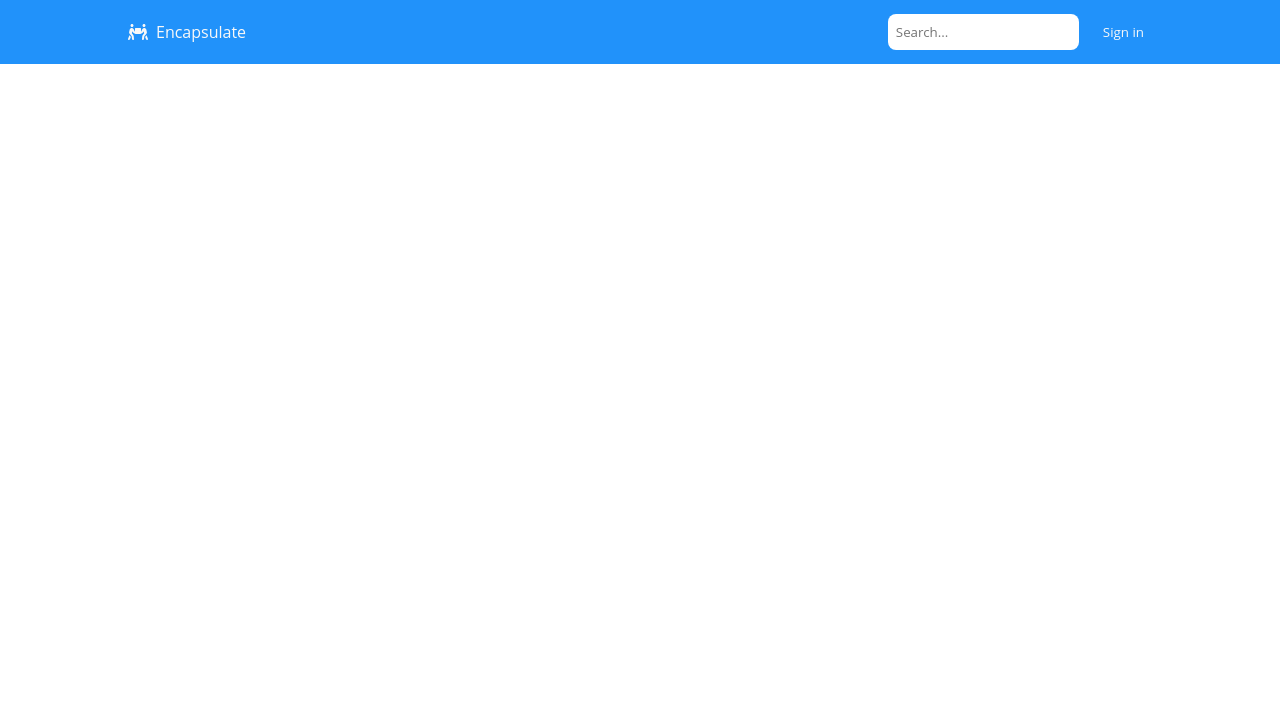
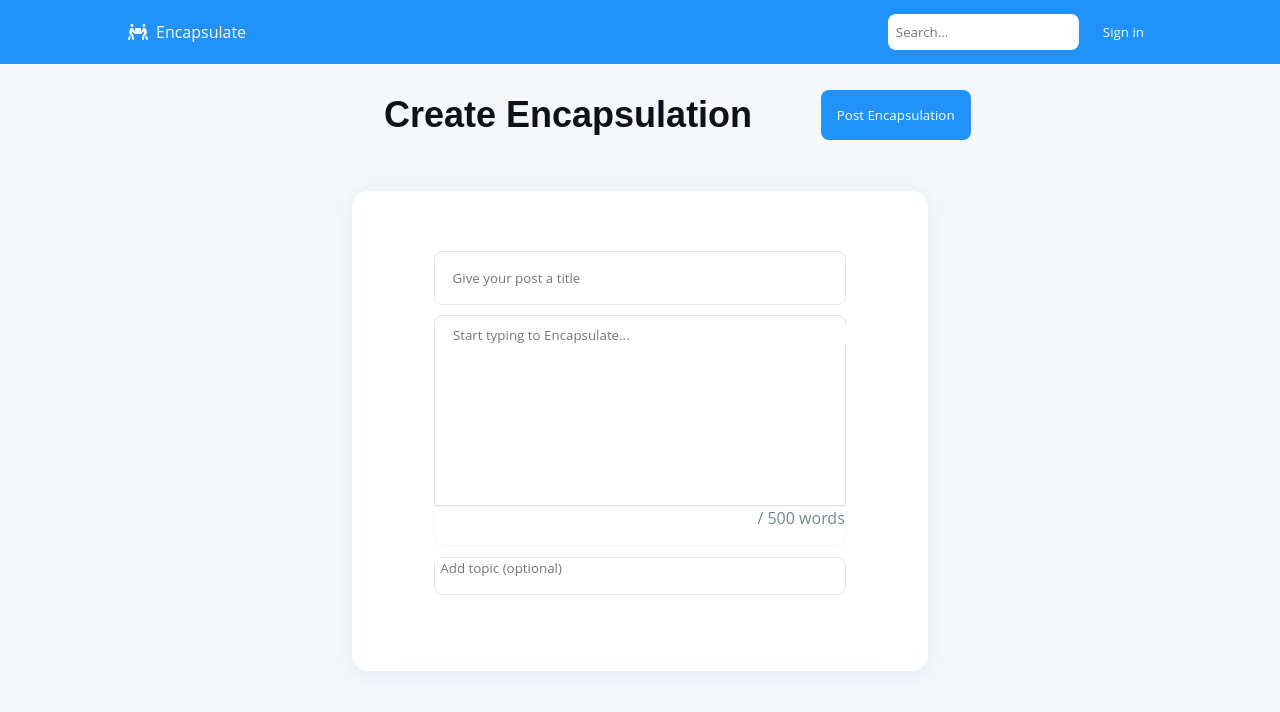
Before and after one commit to robokae/Encapsulate, a React (Create React App) app: page /create in a window 1280 px wide. Shown: the top 712 px of the page. Built offline with nearby package versions, Linux system fonts and the light colour scheme; what webfontloader would draw is missing.

Commit message:
I did the create posts page frontend section

```diff
--- a/src/pages/create/Create.js
+++ b/src/pages/create/Create.js
@@ -3,7 +3,31 @@ import './Create.css';
 function Create() {
     return (
         <div className="create">
+            <div className="postIt">
+                <div className="header">
+                    <h2>Create Encapsulation</h2>
+                </div>
+                <div className="post">
+                    <button>Post Encapsulation</button>
+                </div>
+            </div>
+            <div className="encaps-post">
+                <div className="text-container">
+                    <div className="title">
+                        <input type="text" className="title-text" placeholder="Give your post a title" id="name" name="name">
+                        </input>
+                    </div>
+                    <div className="post-and-count">
+                        <div className="post-text">
+                            <input type="text" className="title-text" placeholder="Start typing to Encapsulate..." id="name" name="name"></input></div>
+                        <div className="word-count">/ 500 words</div>
+                    </div>
+                    <div className="topic">
+                        <input type="text" className="topic-text" placeholder=" Add topic (optional)" id="name" name="name"></input>
+                    </div>
+                </div>
 
+            </div>
         </div>
     );
 }
--- a/src/pages/create/create.css
+++ b/src/pages/create/create.css
@@ -0,0 +1,131 @@
+.create{
+    background-color: #F5F7FA;
+    width: 100vw;/*view width*/
+    height:100vh;
+    overflow-x: hidden;
+    display: flex;
+    flex-direction: column;
+    align-items: center;
+}
+
+h2{
+    color:#0B1319;
+    font-size: 36px;
+    font-weight: bold;
+
+}
+button{
+    background-color:#2192FA;
+    color:#FFFFFF;
+    border:transparent;
+    padding:1rem;
+    border-radius:.5rem;
+
+}
+
+.postIt{
+    width:65%;
+    display: flex;
+    flex-direction: row;
+    align-items: center;
+    justify-content: center;
+    margin: 2% 0;
+}
+.header{
+    width:65%;
+    padding-left:10rem;
+}
+.post{
+    width:35%;
+}
+.encaps-post{
+    background-color: white;
+    box-shadow: 0px 3px 20px rgba(33, 146, 250, 0.1);
+    width:45%;
+    height:60%;
+    border-radius: 1rem;
+    padding:0rem 0rem 0rem 0rem;
+    /* display: flex;
+    flex-direction: column;
+    align-items: left;
+    justify-content: center; */
+    margin: 2% 0;
+}
+
+input, .word-count, button {
+    font-family:  'Open Sans', sans-serif;
+}
+
+
+.title{
+    border:1px solid #E2E5E7;
+    border-radius: .5rem;
+    width:74%;
+    display: flex;
+    align-items: center;
+    justify-content: center;
+    margin: 2% 0;
+    padding: 1rem;/* top bottom left right*/
+}
+.post-text{
+    border:1px solid #E2E5E7;
+    border-radius: .5rem .5rem 0rem 0rem;
+    padding-bottom: 10em;
+    padding-top:.5rem;
+    padding-left:1rem;
+    width:77%;
+    margin: 0% 0;
+}
+.word-count{
+    border:1px solid #F5F7FA;
+    width:80%;
+    display: flex;
+    align-items: center;
+    justify-content: right;
+    margin: 0% 0;
+    padding-bottom:1rem;
+    border-bottom-left-radius: .5rem;
+    border-bottom-right-radius: .5rem;
+    color:#758694;
+}
+.topic{
+    border:1px solid #E2E5E7;
+    color:#758694;
+    width:77%;
+    display: flex;
+    align-items: center;
+    justify-content: left;
+    margin: 2% 0;
+    border-radius:.5rem;
+    padding:0rem 1rem 1rem 0rem;
+}
+.topic-text{
+    width:100%;
+    border:none;
+}
+.title-text{
+    width:100%;
+    border:none;
+}
+.topic-text:focus, .title-text:focus{
+    outline:none;
+}
+.text-container{
+    height: 50vh;
+    padding:2rem;
+    display: flex;
+    flex-direction:column;
+    align-items: center;
+    justify-content: center;
+
+
+}
+.post-and-count{
+    width:100%;
+    padding-left:0em;
+    display: flex;
+    flex-direction:column;
+    align-items: center;
+    justify-content: center;
+
+}
```
Also changed, not shown: 1 other file (tests, documents, lock files or other folders).
